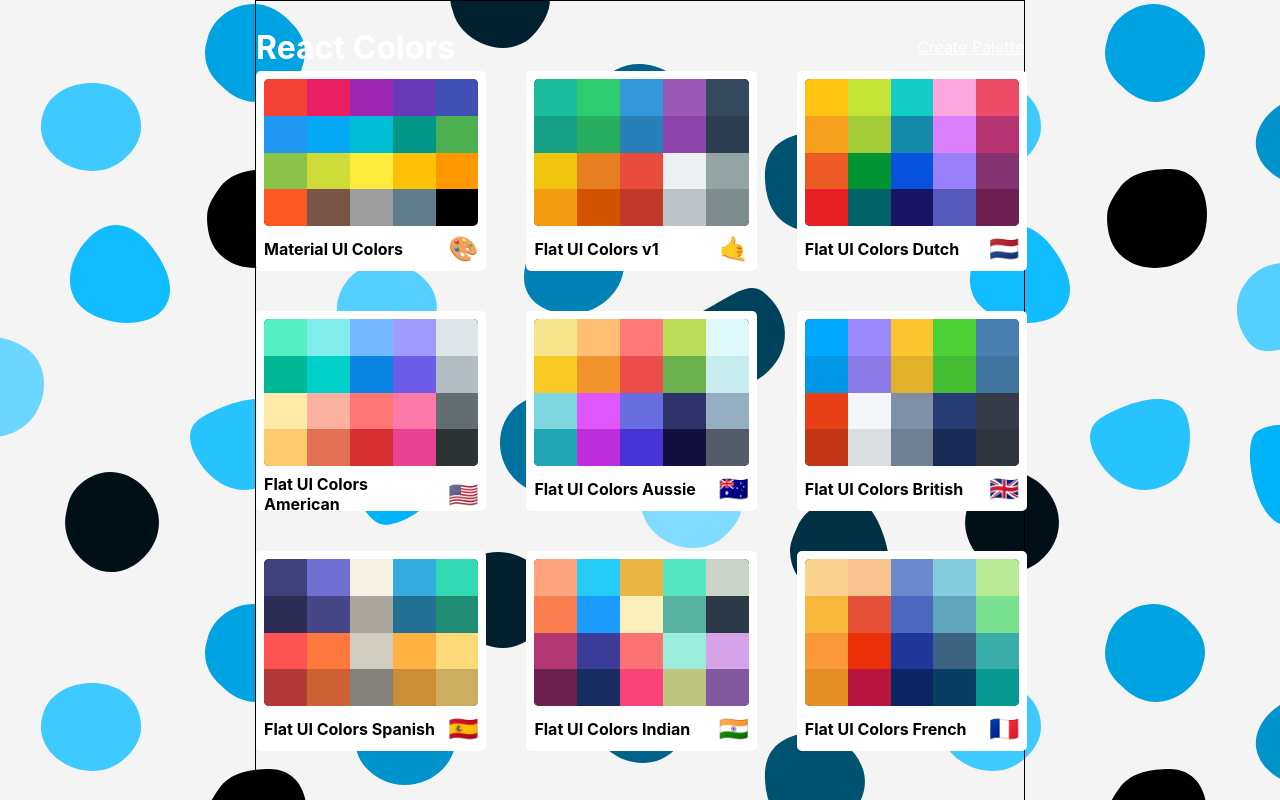
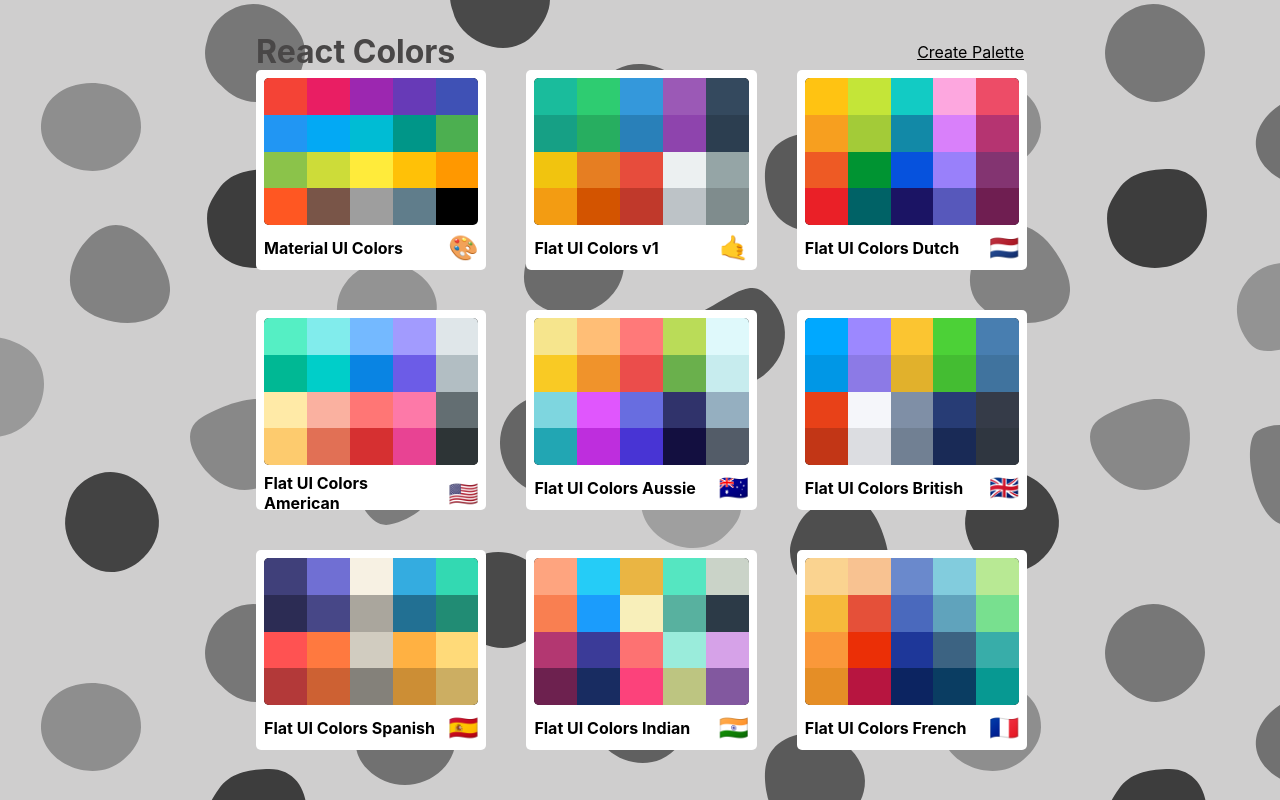
Before and after one commit to shum-dev/react-colors, a React (Create React App) app in the folder colors-app/: page / in a window 1280 px wide. Built offline with nearby package versions, Linux system fonts and the light colour scheme; the HTML template or start-up script is replaced by a standard one.

Commit message:
Clean up Route animation

```diff
--- a/colors-app/src/App.css
+++ /dev/null
@@ -1,5 +0,0 @@
-.page {
-  height: 100vh;
-  position: fixed;
-  width: 100%;
-}
--- a/colors-app/src/App.js
+++ b/colors-app/src/App.js
@@ -7,14 +7,14 @@
 import SingleColorPalette from './SingleColorPalette';
 import NewPaletteForm from './NewPaletteForm';
 import { CSSTransition, TransitionGroup } from 'react-transition-group';
-import './App.css';
+import Page from './Page';
 
 class App extends Component {
   constructor(props) {
     super(props);
     const savedPalettes = JSON.parse(window.localStorage.getItem('palettes')) || seedColors;
     this.state = {
-      palettes: savedPalettes
+      palettes: savedPalettes,
     }
     this.savePalette = this.savePalette.bind(this);
     this.findPalette = this.findPalette.bind(this);
@@ -41,55 +41,61 @@
     return (
       <Route render={({location}) => (
         <TransitionGroup>
-          <CSSTransition key={location.key} classNames='fade' timeout={500}>
+          <CSSTransition
+            key={location.key}
+            classNames= 'page'
+            mountOnEnter={ true }
+            unmountOnExit={ true }
+            timeout={500}
+          >
             <Switch location={location}>
               <Route
                 exact
                 path='/'
                 render={(routeProps) => (
-                  <div className="page">
+                  <Page>
                     <PaletteList
                       {...routeProps}
                       palettes={this.state.palettes}
                       deletePalette={this.deletePalette}
                     />
-                  </div>
+                  </Page>
                     )}
               />
               <Route
                 exact
                 path='/palette/new'
-                render={(routProps) => (
-                  <div className="page">
+                render={(routeProps) => (
+                  <Page>
                     <NewPaletteForm
-                      {...routProps}
+                      {...routeProps}
                       savePalette={this.savePalette}
                       palettes={this.state.palettes}
                     />
-                  </div>
+                  </Page>
                   )}
               />
               <Route
                 exact
                 path='/palette/:id'
                 render={(routeProps) => (
-                  <div className="page">
+                  <Page>
                     <Palette
                       palette={this.findPalette(routeProps.match.params.id)}
                     />
-                  </div>
+                  </Page>
                 )}
               />
               <Route
                 exact
                 path='/palette/:paletteId/:colorId'
                 render={(routeProps)=> (
-                  <div className="page">
+                  <Page>
                   <SingleColorPalette
                     palette={this.findPalette(routeProps.match.params.paletteId)}
                     colorId={routeProps.match.params.colorId}
                   />
-                  </div>
+                  </Page>
                 )}
               />
               <Route render={() => <h1>NOT FOUND</h1>}/>
--- /dev/null
+++ b/colors-app/src/Page.js
@@ -0,0 +1,7 @@
+import React from 'react';
+import './styles/Page.css';
+
+function Page({children}) {
+  return <section className='page'>{children}</section>
+}
+export default Page;
--- a/colors-app/src/PaletteMetaForm.js
+++ b/colors-app/src/PaletteMetaForm.js
@@ -32,11 +32,12 @@
     this.setState({stage: 'emoji'});
   };
   savePalette = (emoji) => {
-    this.props.handleSubmit(this.state.newPaletteName, emoji.native)
+    this.props.handleSubmit(this.state.newPaletteName, emoji.native);
+    this.setState({stage: ''});
   };
   render() {
-    const { newPaletteName, open, stage } = this.state;
-    const { handleSubmit, hideForm } = this.props;
+    const { newPaletteName, stage } = this.state;
+    const { hideForm } = this.props;
     return (
       <div>
         <Dialog
--- a/colors-app/src/styles/NewPaletteFormStyle.js
+++ b/colors-app/src/styles/NewPaletteFormStyle.js
@@ -23,7 +23,6 @@
     justifyContent: 'flex-end',
   },
   content: {
-    border: '1px solid black',
     height: 'calc(100vh - 64px)',
     flexGrow: 1,
     padding: '0',
--- /dev/null
+++ b/colors-app/src/styles/Page.css
@@ -0,0 +1,19 @@
+.page {
+  height: 100vh;
+  position: fixed;
+  width: 100%;
+  top: 0;
+  transition: transform 0.5s ease-in-out;
+}
+
+.page-enter {
+  transform: translateX(100%);
+}
+
+.page-enter-active {
+  transform: translateX(0);
+}
+
+.page-exit-active {
+  transform: translateX(-100%);
+}
--- a/colors-app/src/styles/PaletteListStyles.js
+++ b/colors-app/src/styles/PaletteListStyles.js
@@ -1,5 +1,5 @@
 import sizes from './sizes';
-import bg from './Dalmatian-Spots.svg'
+import bg from './Dalmatian-Spots_2.svg'
 export default {
   '@global': {
     '.fade-exit': {
@@ -22,13 +22,12 @@
   },
   container: {
     position: 'relative',
-    height: '100%',
+    height: '100vh',
     width: '50%',
     display: 'flex',
     alignItems: 'center',
     flexDirection: 'column',
     flexWrap: 'wrap',
-    border: '1px solid black',
     [sizes.down('xl')]: {
       width: '60%'
     },
@@ -46,7 +45,8 @@
     justifyContent: 'space-between',
     alignItems: 'center',
     '& a': {
-      color: 'white',
+      color: 'black',
+
     }
   },
   palettes: {
@@ -66,6 +66,7 @@
     }
   },
   heading: {
+    color: '#494747',
     fontSize: '2rem'
   }
 };
```
Also changed, not shown: colors-app/src/styles/Dalmatian-Spots_2.svg (added).
